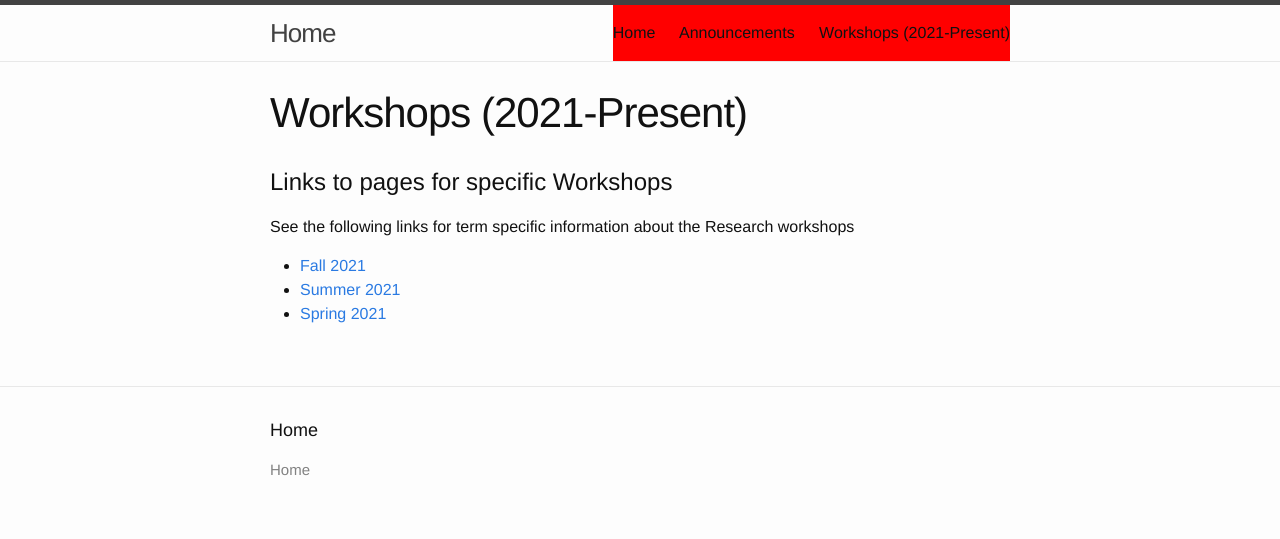
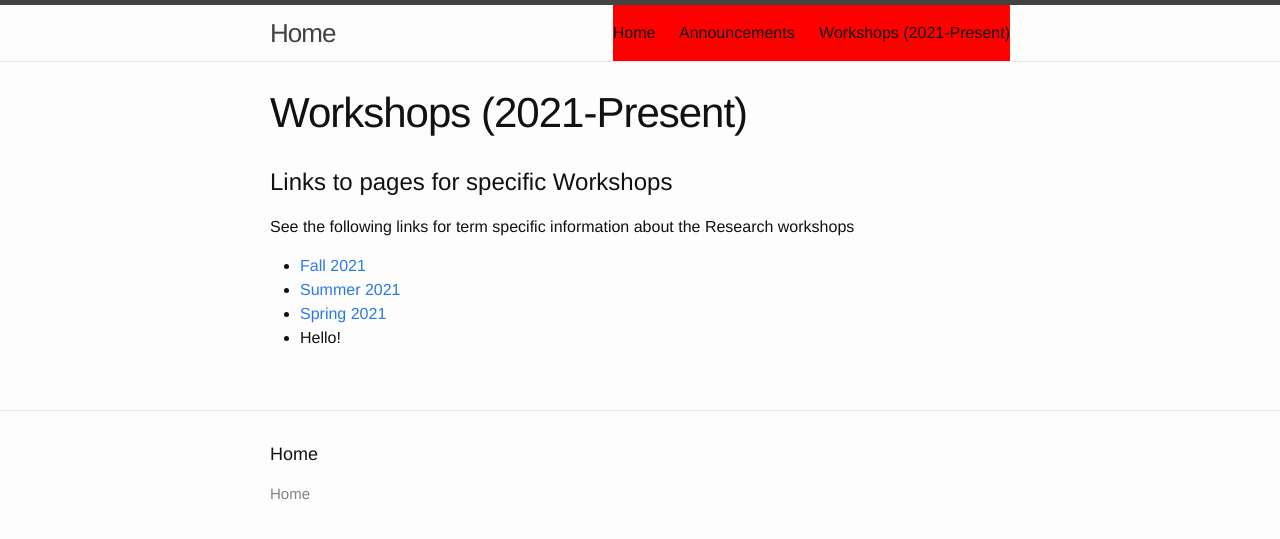
Before and after one commit to ColumbiaUndergradMathModeling/Home, a Jekyll site: the page built from workshops.md, in a window 1280 px wide. Shown: the top 539 px of the page. Built offline with Jekyll 4.4.1, drawn with Linux system fonts in a browser that asks for light colours.

Commit message:
Update workshops.md

```diff
--- a/workshops.md
+++ b/workshops.md
@@ -9,6 +9,7 @@
 
 See the following links for term specific information about the Research workshops
 
-* [Fall 2021](/Home/Home/workshops/Fa21/)
-* [Summer 2021](/Home/Home/workshops/Su21/)
-* [Spring 2021](/Home/Home/workshops/Sp21/)
+* [Fall 2021](/workshops/Fa21/)
+* [Summer 2021](/workshops/Su21/)
+* [Spring 2021](/workshops/Sp21/)
+* Hello!
```
Also changed, not shown: other parts of workshops.md (+1 -1 lines).
